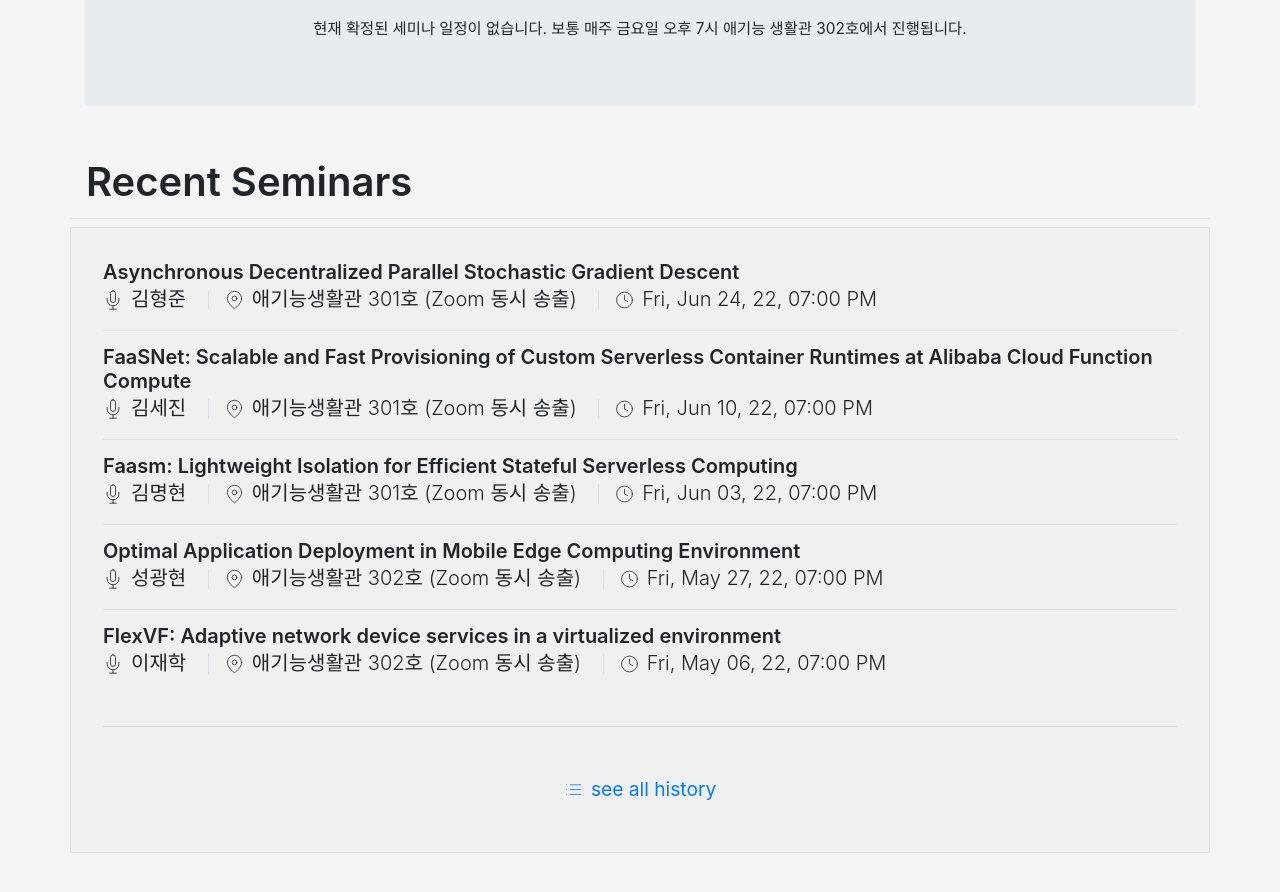
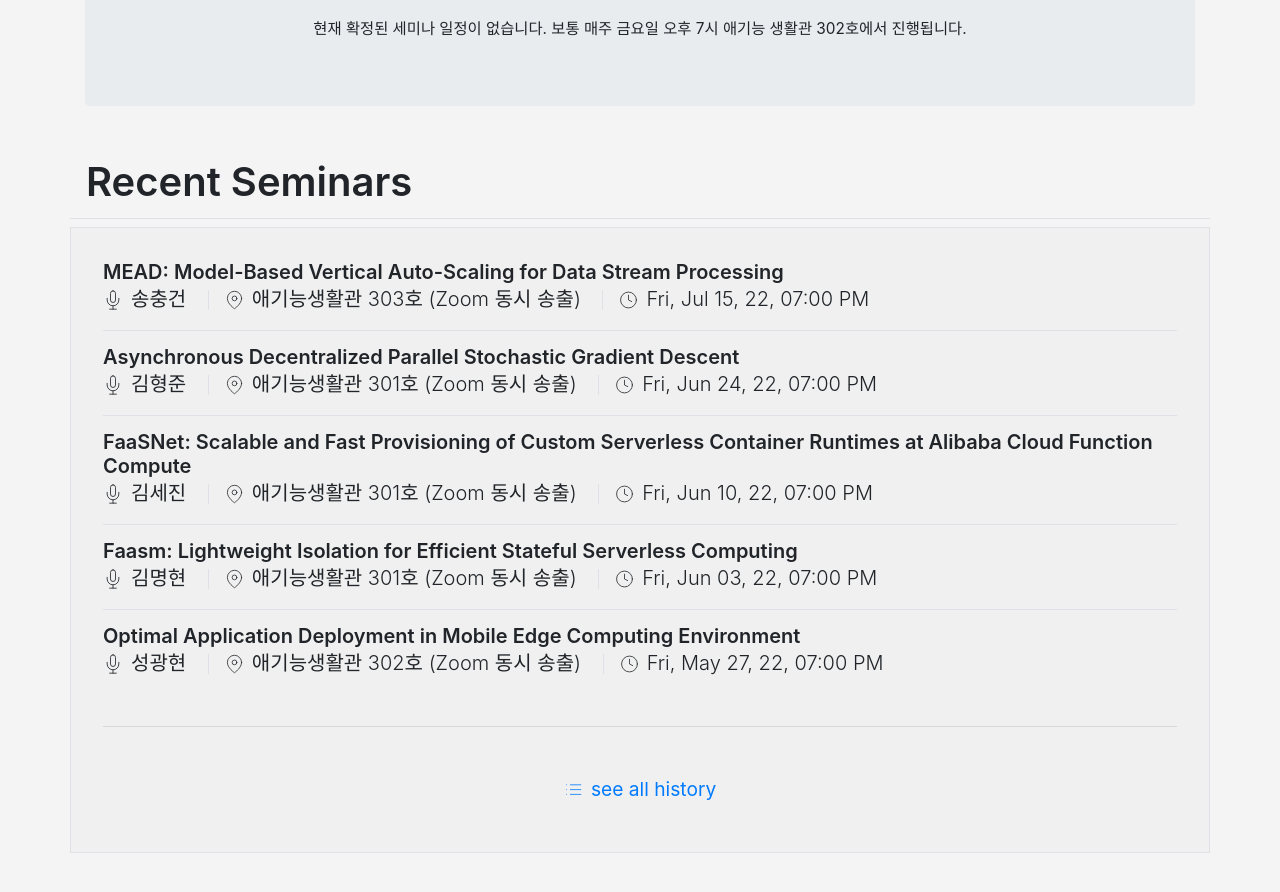
Before and after one commit to KU-Cloud/ku-cloud.github.io, a Jekyll site: the page built from seminar.html, in a window 1280 px wide and 900 px high, scrolled down 355 px. Shown: the top 892 px of the window. Built offline with Jekyll 4.4.1, drawn with Linux system fonts in a browser that asks for light colours.

Commit message:
Update: 2022-07-15 seminar

```diff
--- a/_data/seminars.yaml
+++ b/_data/seminars.yaml
@@ -847,3 +847,7 @@
   speacker: 김형준
   date: 2022-06-24T19:00:00.000+0900
   location: 애기능생활관 301호 (Zoom 동시 송출)
+- title: 'MEAD: Model-Based Vertical Auto-Scaling for Data Stream Processing'
+  speacker: 송충건
+  date: 2022-07-15T19:00:00.000+0900
+  location: 애기능생활관 303호 (Zoom 동시 송출)
```
